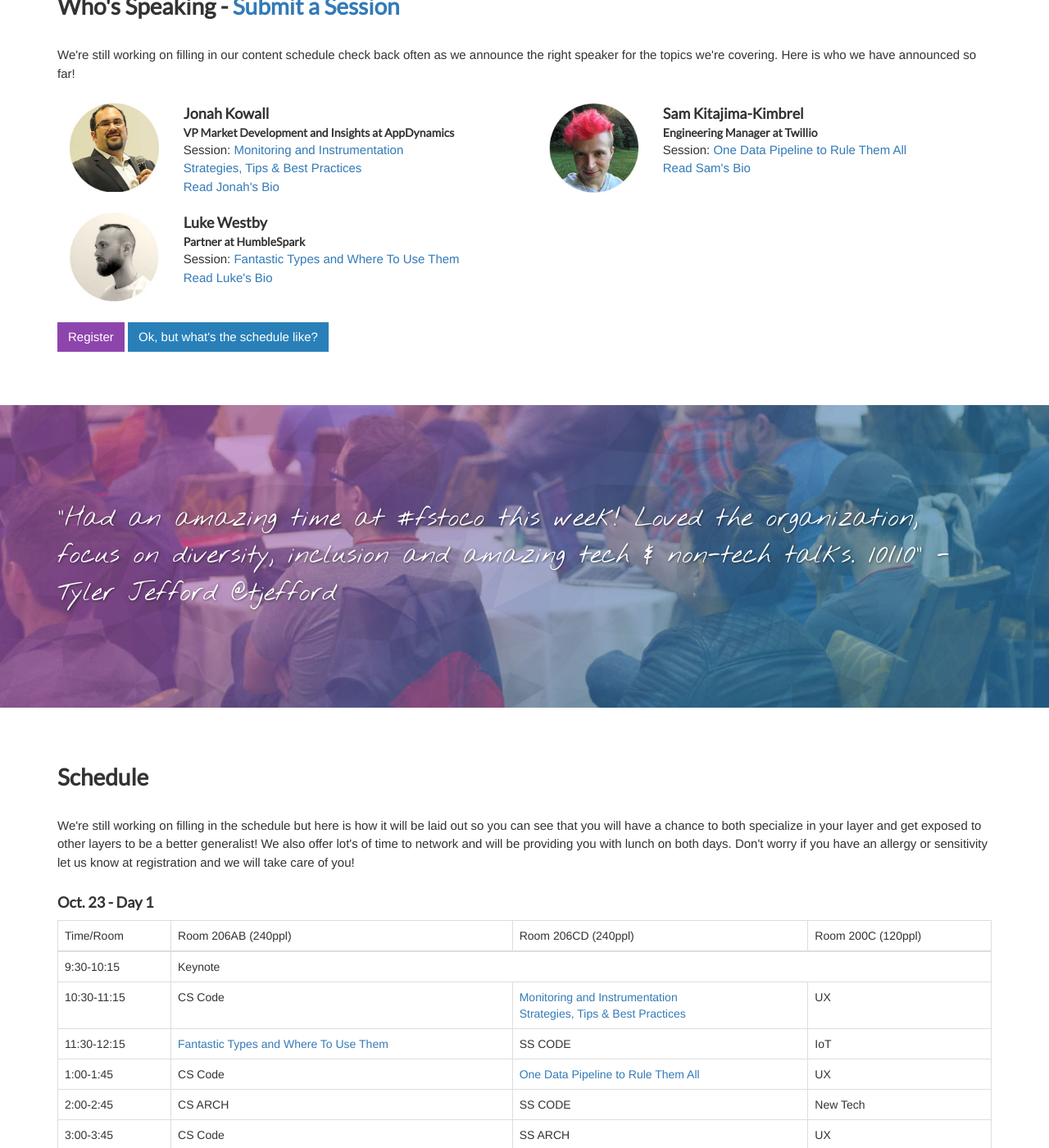
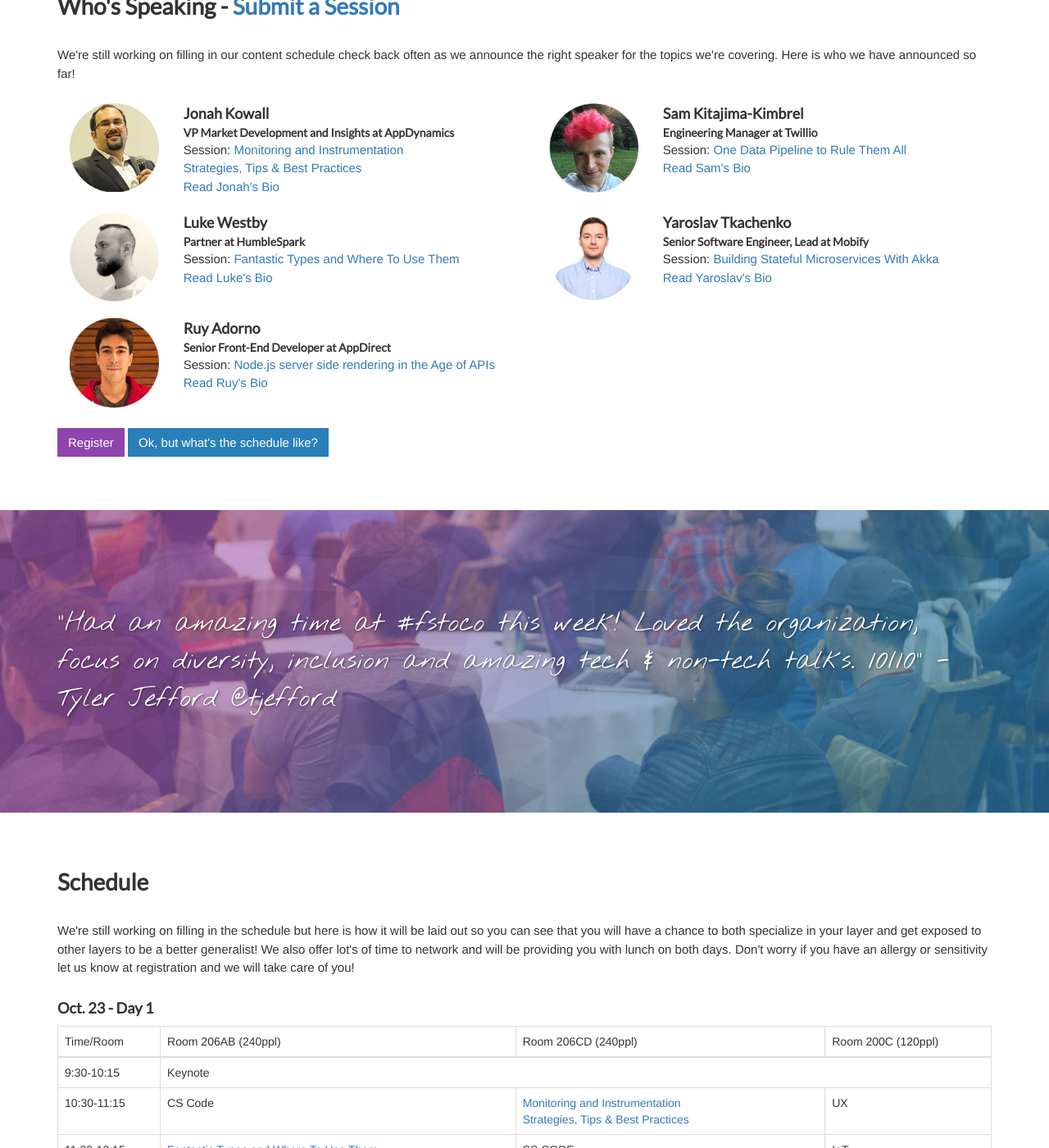
Before and after one commit to fullstackto/fsto2017, a Jekyll site: the page built from index.html, in a window 1280 px wide and 1400 px high, scrolled down 1661 px. Shown: the whole window at 82% size. Built offline with Jekyll 4.4.1, drawn with Linux system fonts in a browser that asks for light colours; some of the changed text lies outside the part shown.

Commit message:
Ruy and Yaroslav talks

```diff
--- a/index.html
+++ b/index.html
@@ -86,6 +86,30 @@ card: http://2017.fsto.co/images/card.jpg
           <a href="/speakers#luke">Read Luke's Bio</a></p>
         </div>
       </div>
+      <div class="col-sm-6 speaker speaker-card">
+        <div class="col-xs-3">
+          <img src="/images/speakers/yaroslav.jpg" alt="Yaroslav Photo" class="img-responsive" />
+        </div>
+        <div class="col-xs-9">
+          <h4>Yaroslav Tkachenko</h4>
+          <h5>Senior Software Engineer, Lead at Mobify</h5>
+          <p>Session: <a href="/sessions#yaroslav">Building Stateful Microservices With Akka</a><br />
+          <a href="/speakers#yaroslav">Read Yaroslav's Bio</a></p>
+        </div>
+      </div>
+    </div>
+    <div class="row">
+      <div class="col-sm-6 speaker speaker-card">
+        <div class="col-xs-3">
+          <img src="/images/speakers/ruy.jpg" alt="Ruy Photo" class="img-responsive" />
+        </div>
+        <div class="col-xs-9">
+          <h4>Ruy Adorno</h4>
+          <h5>Senior Front-End Developer at AppDirect</h5>
+          <p>Session: <a href="/sessions#ruy">Node.js server side rendering in the Age of APIs</a><br />
+          <a href="/speakers#ruy">Read Ruy's Bio</a></p>
+        </div>
+      </div>
     </div>
     <div class="row">
       <div class="col-xs-12">
@@ -147,7 +171,7 @@ card: http://2017.fsto.co/images/card.jpg
 
               <tr>
                 <td>2:00-2:45</td>
-                <td>CS ARCH</td>
+                <td><a href="/sessions#ruy">Node.js server side rendering in the Age of APIs</a></td>
                 <td>SS CODE</td>
                 <td>New Tech</td>
               </tr>
@@ -155,7 +179,7 @@ card: http://2017.fsto.co/images/card.jpg
               <tr>
                 <td>3:00-3:45</td>
                 <td>CS Code</td>
-                <td>SS ARCH</td>
+                <td><a href="/sessions#yaroslav">Building Stateful Microservices With Akka</a></td>
                 <td>UX</td>
               </tr>
 
```
Also changed, not shown: sessions/index.html (+16 -2 lines), speakers/index.html (+20 -0 lines), images/speakers/ruy.jpg (added), images/speakers/yaroslav.jpg (added).
